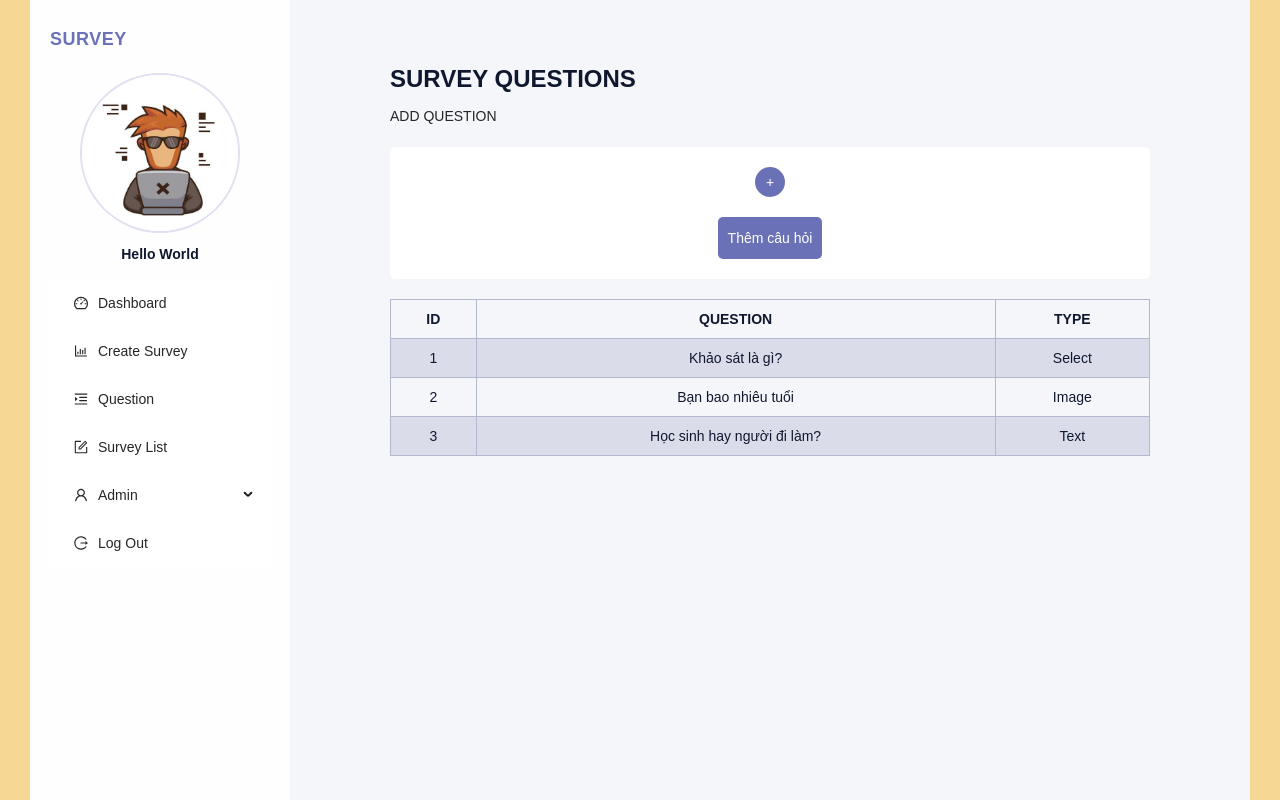
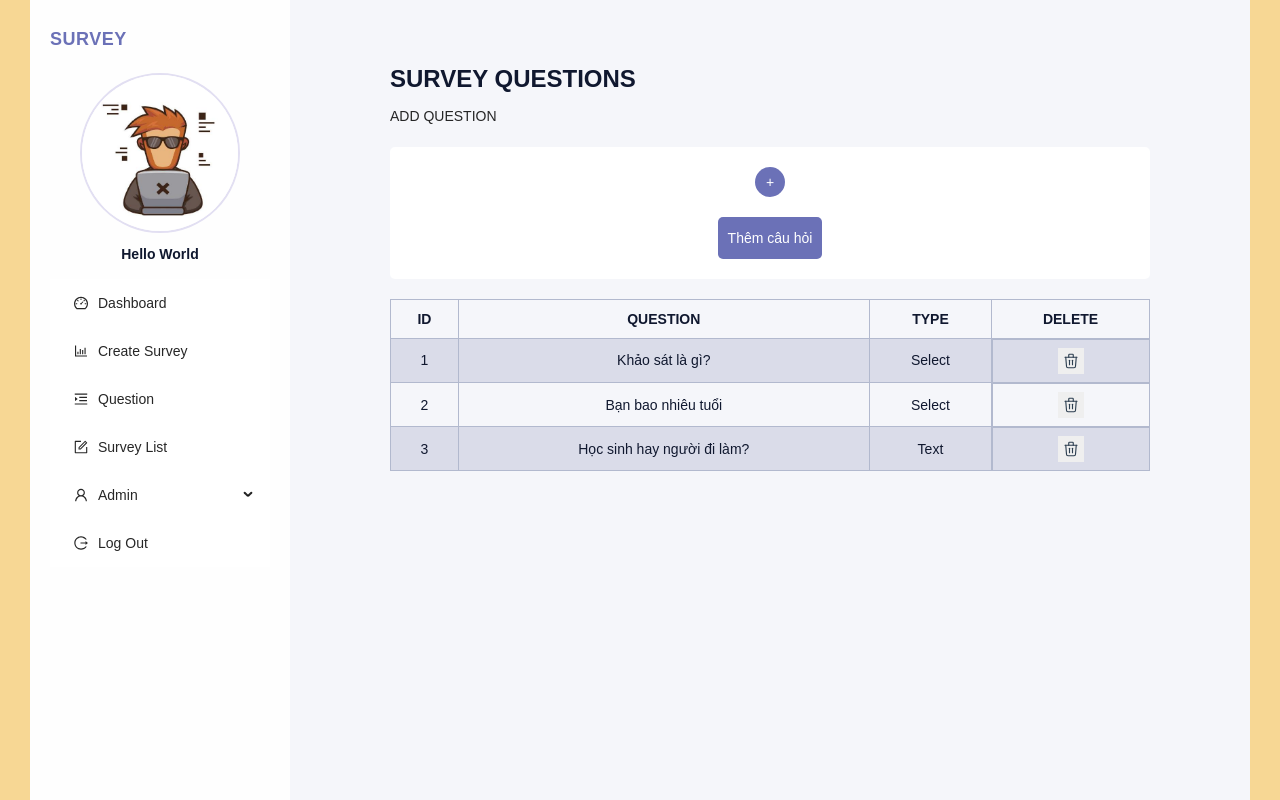
Before and after one commit to DevMinhThu/survey_reactjs_app, a React (Create React App) app: page /addQuestion in a window 1280 px wide. Built offline with nearby package versions, Linux system fonts and the light colour scheme; no server answers; a web font is replaced by a local one; what draft-js-inline-toolbar-plugin would draw is missing.

Commit message:
update 2/2/21

```diff
--- a/src/constants/Data/data.json
+++ b/src/constants/Data/data.json
@@ -2,16 +2,19 @@
     {
         "id": 1,
         "question": "Khảo sát là gì?",
-        "type": "Select"
+        "type": "Select",
+        "Delete": ""
     },
     {
         "id": 2,
         "question": "Bạn bao nhiêu tuổi",
-        "type": "Image"
+        "type": "Select",
+        "action": ""
     },
     {
         "id": 3,
         "question": "Học sinh hay người đi làm?",
-        "type": "Text"
+        "type": "Text",
+        "action": ""
     }
 ]
--- a/src/screens/AddQuestion/AddQuestion.js
+++ b/src/screens/AddQuestion/AddQuestion.js
@@ -3,6 +3,7 @@ import LeftDashboard from "../../components/LeftDashboard/LeftDashboard";
 import "../../constants/main.css";
 import Question from "../../components/Question";
 import MyData from "../../constants/Data/data.json";
+import IconTrash from "../../assets/icon-trash-black.svg";
 
 function AddQuestion() {
   const [statusQue, setStatusQue] = useState(false);
@@ -18,6 +19,16 @@ function AddQuestion() {
     }
   };
 
+  const handleDelete = (idQuestion) => {
+    var tempData = data.filter((item) => item.id !== idQuestion);
+    // setData(data === tempData);
+    // data.forEach((value, key) => {
+    //   if (value.id === idQuestion) {
+    //     console.log(key);
+    //   }
+    // });
+  };
+
   const renderTableData = () => {
     return data.map((props) => {
       const { id, question, type } = props;
@@ -26,6 +37,24 @@ function AddQuestion() {
           <td>{id}</td>
           <td>{question}</td>
           <td>{type}</td>
+          <td
+            style={{
+              display: "flex",
+              justifyContent: "center",
+            }}
+          >
+            <button onClick={handleDelete(id)}>
+              <img
+                src={IconTrash}
+                alt=""
+                style={{
+                  width: 26,
+                  height: 26,
+                  padding: 4,
+                }}
+              />
+            </button>
+          </td>
         </tr>
       );
     });
```
